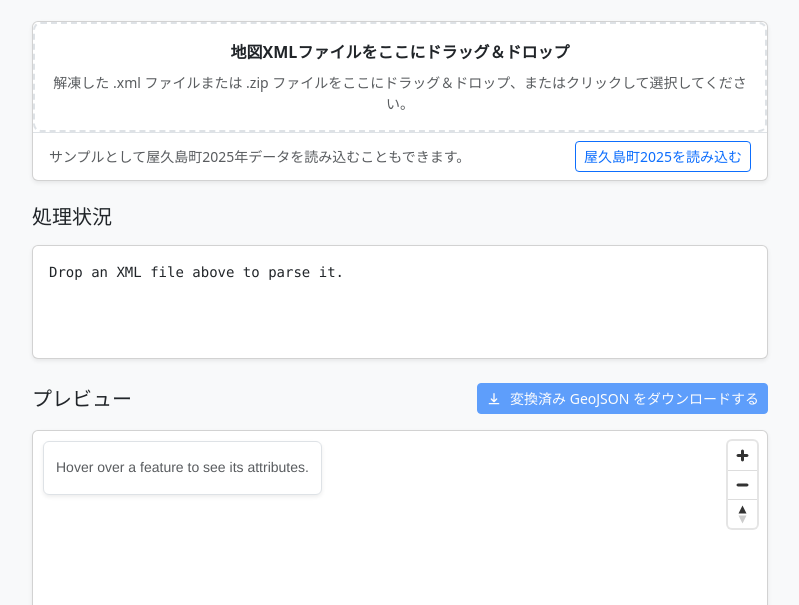
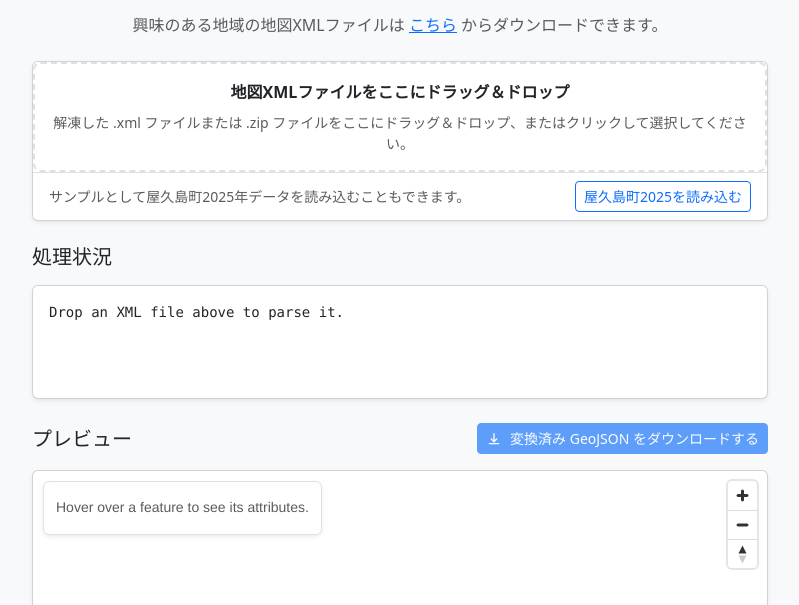
Before and after one commit to KotobaMedia/mojxml-rs, a website built with Vite: page web/index.html in a window 1280 px wide. Shown: the part 195-800 px from the top of the page, without its empty margins (240-1039 px from the left). Built offline with nearby package versions, Linux system fonts and the light colour scheme; no server answers.

Commit message:
Add link to geospatial.jp

```diff
--- a/web/index.html
+++ b/web/index.html
@@ -88,6 +88,15 @@
               >
               を使って地図XMLの変換を行っております。 mojxml-rs は通常インストールするとローカルのコマンドラインツールとして使用できますが、 Web 版は WebAssembly を利用して同じ挙動をブラウザ上で実現しています。
             </p>
+            <p class="text-center text-body-secondary mt-3 mb-0">
+              興味のある地域の地図XMLファイルは
+              <a
+                href="https://front.geospatial.jp/moj-chizu-xml-readme/moj-chizu-xml-download/"
+                class="link-primary"
+                >こちら</a
+              >
+              からダウンロードできます。
+            </p>
           </header>
           <div class="card shadow-sm mb-4">
             <div
```
